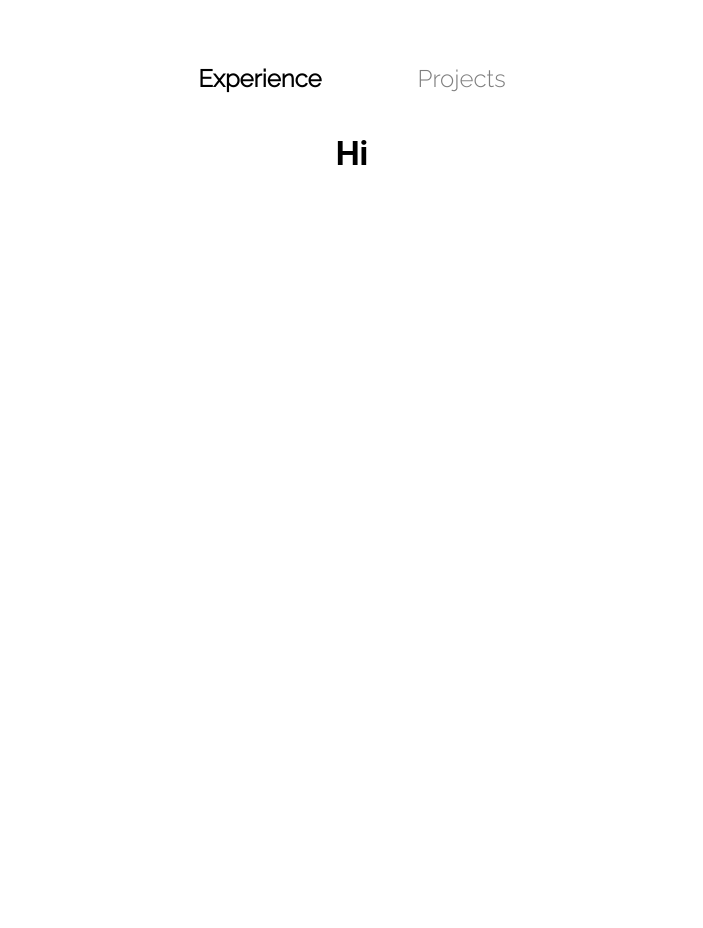
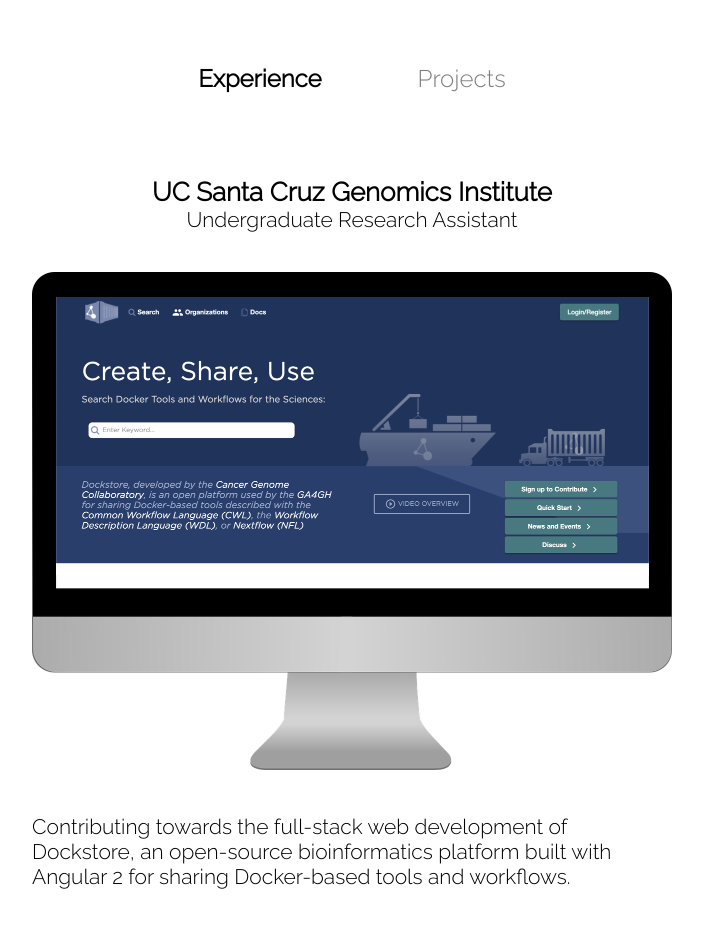
Before and after one commit to rjbautis/personal_website_v2, a React (Create React App) app: page / in a window 1280 px wide. Shown: the part 1600-2528 px from the top of the page, without its empty margins (288-991 px from the left). Built offline with nearby package versions, Linux system fonts and the light colour scheme; the HTML template or start-up script is replaced by a standard one.

Commit message:
Added image directory with first image Updated experience component with experienceItem component Added experience data file Updated lint properties Miscellaneous app styling changes

```diff
--- a/src/App.js
+++ b/src/App.js
@@ -40,7 +40,7 @@
         <div ref={this.contentRef}>
           <AboutMe/>
           <Menu setItemActive={this.setItemActive} activeItem={activeItem}/>
-          <Experience/>
+          { activeItem === 1 ? <Experience/> : <div>Hi</div> }
         </div>
         {/* eslint-disable */}
         <span
--- a/src/App.module.css
+++ b/src/App.module.css
@@ -1,12 +1,11 @@
 .app {
-  text-align: center;
 }
 
 .finger_animation {
     position: absolute;
-    bottom: 20px;
+    bottom: 25px;
     left: 50%;
-    margin-left: -20px;
+    margin-left: -10px;
     cursor: pointer;
     -moz-animation: bounce 3s infinite;
     -webkit-animation: bounce 3s infinite;
--- /dev/null
+++ b/src/assets/data/experienceData.js
@@ -0,0 +1,11 @@
+const experience = [
+  {
+    "id": 1,
+    "company": "UC Santa Cruz Genomics Institute",
+    "imgSrc": "monitor_dockstore",
+    "title": "Undergraduate Research Assistant",
+    "about": "Contributing towards the full-stack web development of Dockstore, an open-source bioinformatics platform built with Angular 2 for sharing Docker-based tools and workflows."
+  }
+];
+
+export default experience;
--- a/src/components/Experience.js
+++ b/src/components/Experience.js
@@ -1,10 +1,49 @@
 import React from 'react';
 import experienceStyle from '../styles/Experience.module.css'
+import experienceData from '../assets/data/experienceData'
+
+
+const ExperienceItem = (props) => {
+
+  const { company, imgSrc, title, about } = props;
+
+  return (
+    <div className={experienceStyle.experience_item}>
+      <div className={experienceStyle.experience_container}>
+        <span className={experienceStyle.experience_company}>{company}</span>
+        <br/>
+        <span className={experienceStyle.experience_title}>{title}</span>
+      </div>
+      <div className={experienceStyle.experience_container}>
+        {/* eslint-disable */}
+        <img src={require(`../assets/images/${imgSrc}.png`)} alt="dockstore" className={experienceStyle.experience_img}/>
+      </div>
+      <div className={experienceStyle.experience_container}>
+        <span className={experienceStyle.experience_about}>
+          {about}
+        </span>
+      </div>
+
+    </div>
+  )
+};
 
 const Experience = () => {
+  const experienceItems = experienceData.map(item => {
+    return (
+      <ExperienceItem
+        key={item.id}
+        company={item.company}
+        imgSrc={item.imgSrc}
+        title={item.title}
+        about={item.about}
+      />
+    )
+  });
+
   return (
     <div className={experienceStyle.experience_section}>
-      <h1>Hi</h1>
+      { experienceItems }
     </div>
   );
 };
--- a/src/styles/AboutMe.module.css
+++ b/src/styles/AboutMe.module.css
@@ -5,6 +5,7 @@
     padding: 5em;
     line-height: 200%;
     font-size: calc(10px + 2vmin);
+    text-align: center;
 }
 
 .hand_animation {
--- a/src/styles/Experience.module.css
+++ b/src/styles/Experience.module.css
@@ -1,3 +1,38 @@
 .experience_section {
+    font-family: 'Raleway', sans-serif;
     min-height: 100vh;
+    display: flex;
+    flex-direction: column;
+    align-items: center;
+    text-align: center;
 }
+
+.experience_item {
+    width: 100%;
+}
+
+.experience_company {
+    font-weight: bold;
+    font-size: calc(10px + 2vmin);
+}
+
+.experience_title {
+    font-size: calc(5px + 2vmin);
+}
+
+.experience_about {
+    display: block;
+    text-align: left;
+    font-size: calc(5px + 2vmin);
+}
+
+.experience_container {
+    padding: 20px;
+    margin: auto;
+    max-width: 50%;
+}
+
+.experience_img {
+    width: 100%;
+    height: auto;
+}
--- a/src/styles/Menu.module.css
+++ b/src/styles/Menu.module.css
@@ -5,7 +5,7 @@
     align-items: center;
     justify-content: center;
     font-size: calc(8px + 2vmin);
-    padding-bottom: 20px;
+    padding-bottom: 4rem;
 }
 
 .menu_content ul {
```
Also changed, not shown: src/assets/images/monitor_dockstore.png (added), 1 other file (tests, documents, lock files or other folders).
